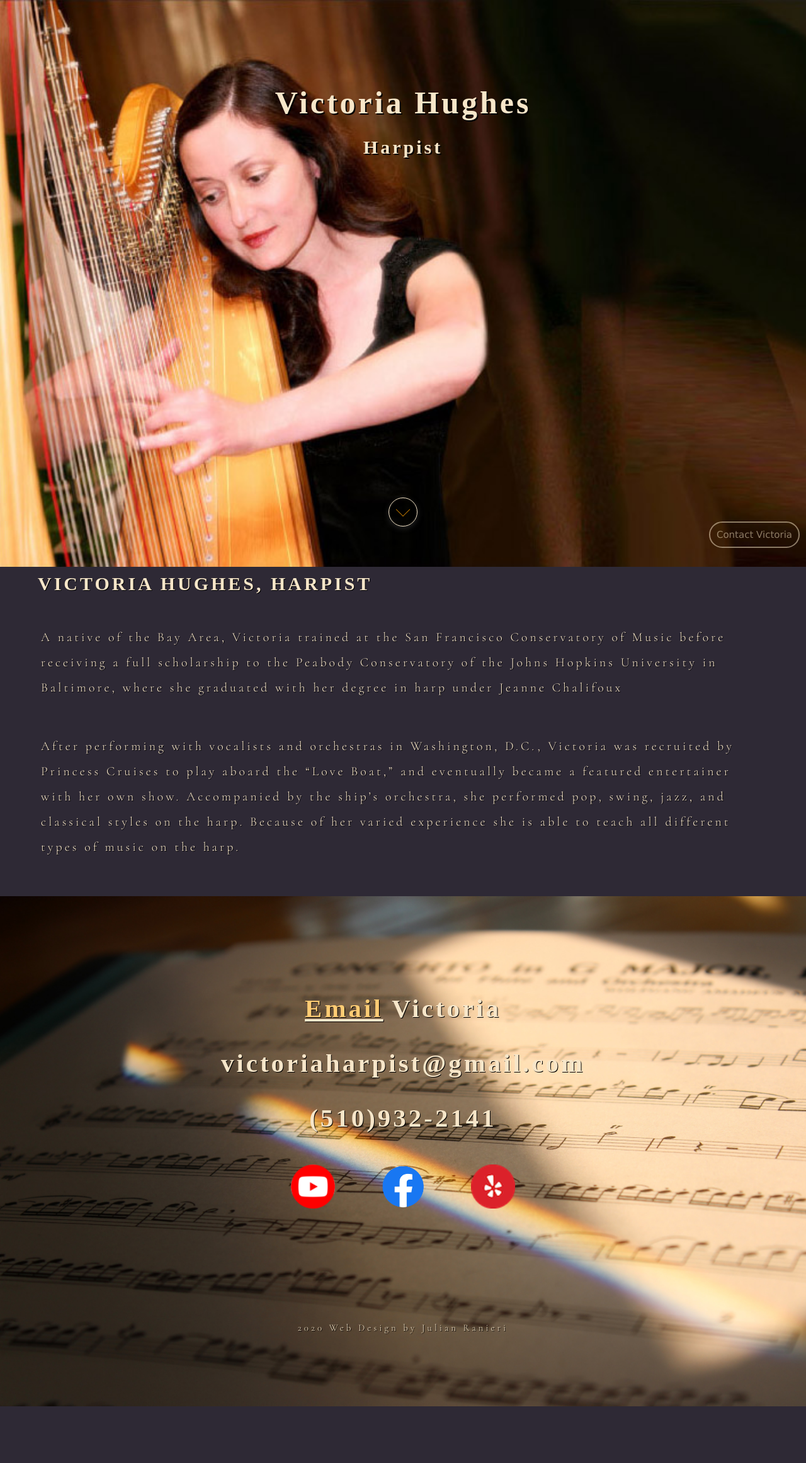
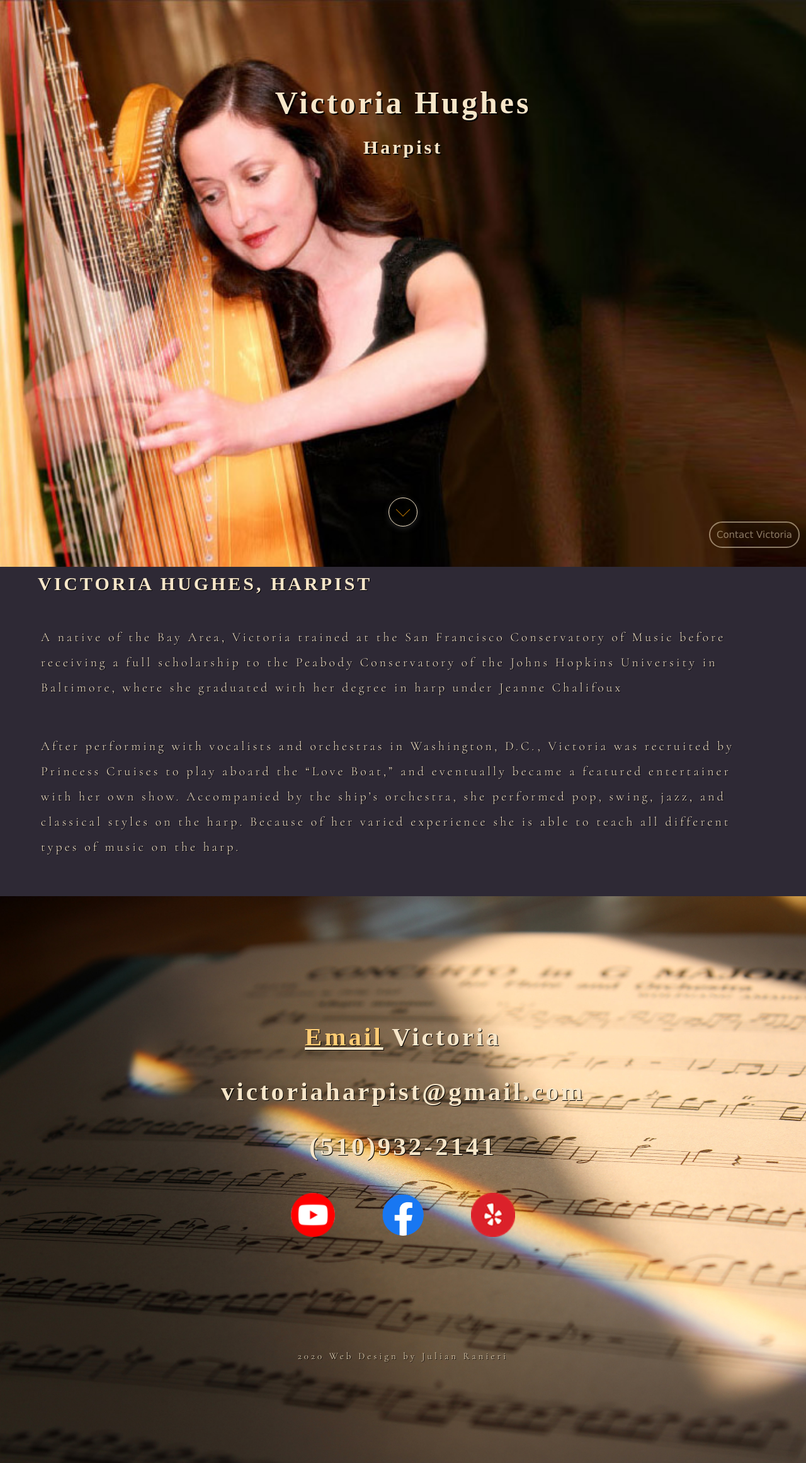
Before and after one commit to royalsaltmerchant/victoriaharpist, a Jekyll site: the page built from index.html, in a window 1280 px wide. Shown: the whole page at 63% size. Built offline with Jekyll 4.4.1, drawn with Linux system fonts in a browser that asks for light colours; some web fonts are replaced; before the commit the page ends 2233 px from its top, so only the background shows below that.

Commit message:
footer size

```diff
--- a/assets/styling.css
+++ b/assets/styling.css
@@ -369,7 +369,7 @@ section {
     align-items: center;
     width: 100%;
     align-self: flex-end;
-    height: 90vh;
+    height: 100vh;
     font-size: 35px;
     position: relative;
     /* padding: 5px; */
```
